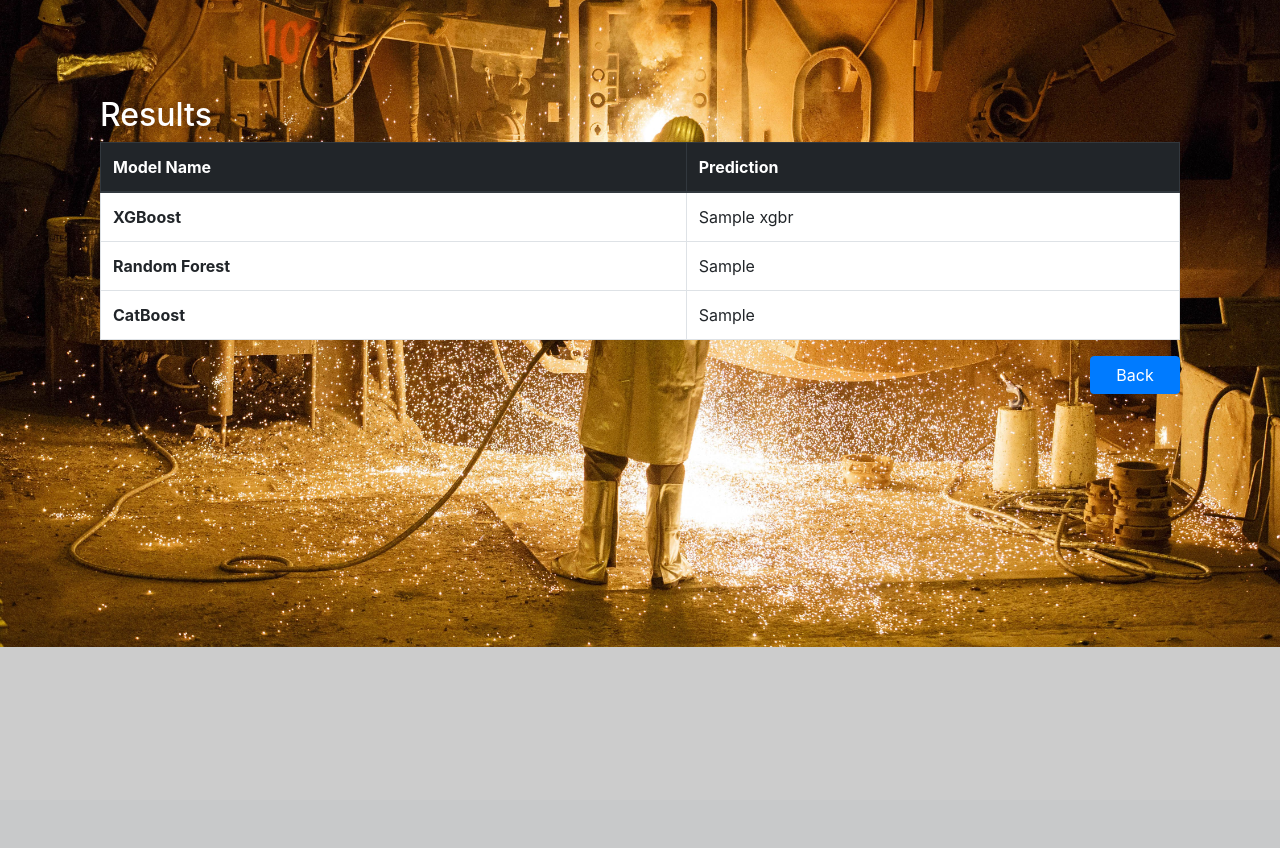
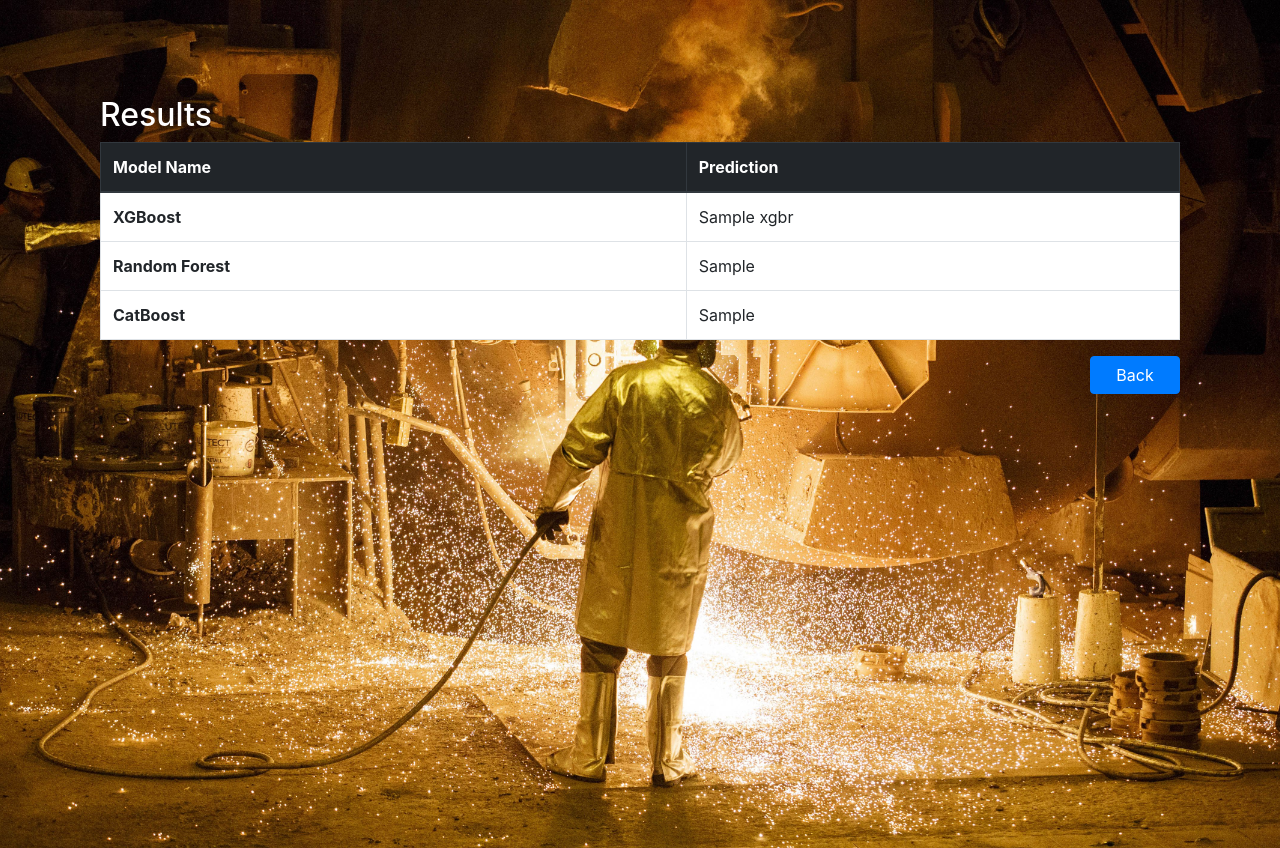
Before and after one commit to ShanayaM/iron-ore-pred, a Flask app: template templates/results.html in a window 1280 px wide. Before the commit the page ends 647 px from the top, so only its background shows below. Run offline with Flask 2, Linux system fonts and the light colour scheme; the template is opened without the code that fills it: most values are stand-ins (such as "Sample title", 1, 10 or a date in 2020); parts of the project's set-up code (start-up, migrations or seed data) failed here and were passed over; some libraries are stand-ins or nearby versions.

Commit message:
results view fix

```diff
--- a/templates/results.html
+++ b/templates/results.html
@@ -24,12 +24,13 @@
 
     body {
         background-image: url('static/bg.jpg');
-        height: 100%;
+        height: 100vh;
         background-position: center;
         background-repeat: no-repeat;
         background-size: cover;
         background-color: rgba(0, 0, 0, 0.2);
         background-blend-mode: lighten;
+        overflow: hidden;
     }
 </style>
 <body>
@@ -67,8 +68,9 @@
         </table>
 
 
-            <button class="offset-11 col-1 btn btn-primary" href="/">
+            <button class="offset-11 col-1 btn btn-primary" onclick="window.location.href = '/'">
                 Back
+            </button>
     </div>
 </div>
 
```
